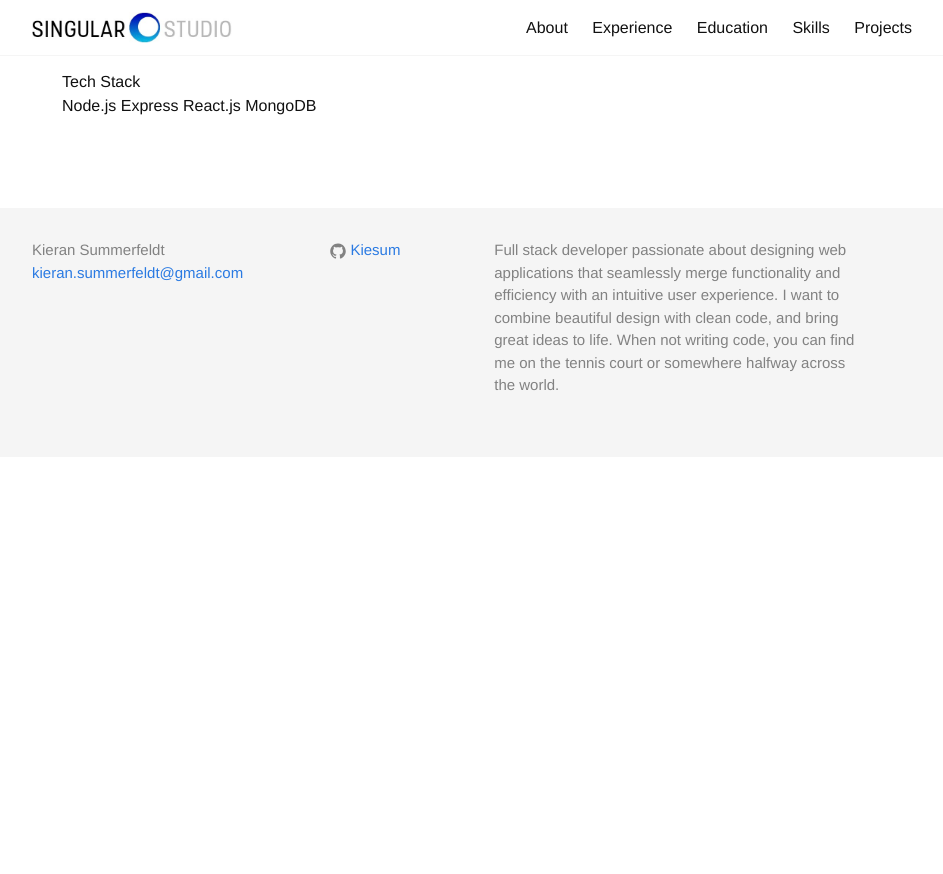
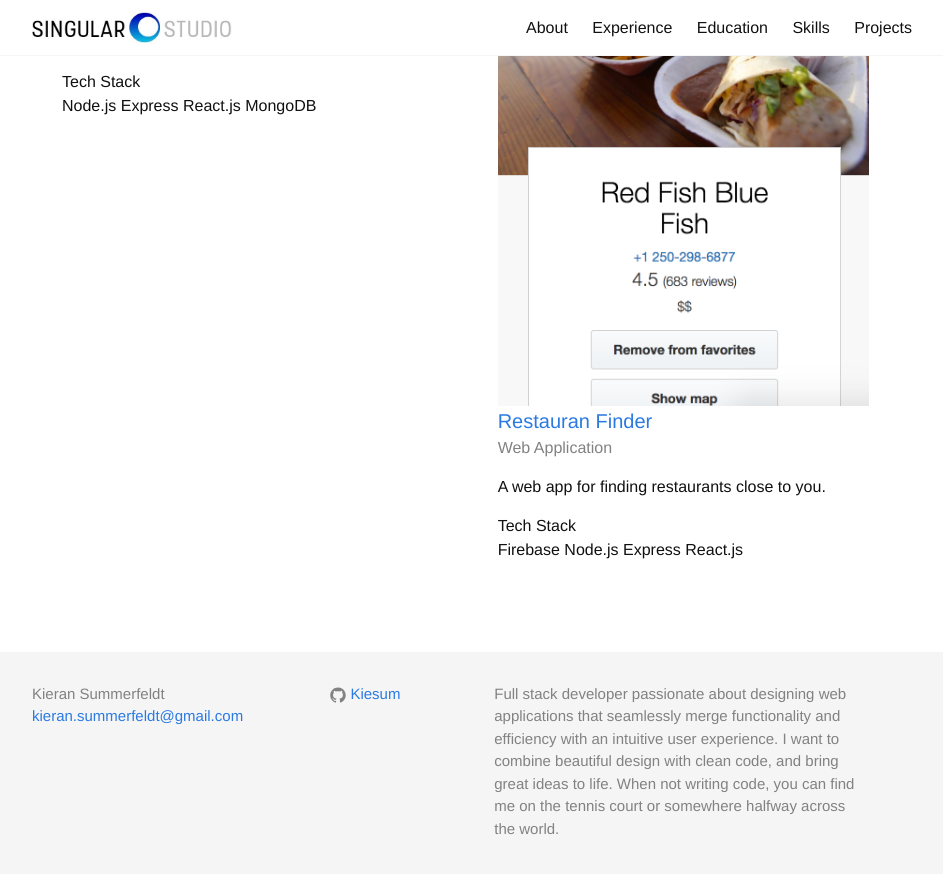
Before and after one commit to Kiesum/kiesum.github.io, a Jekyll site: the page built from index.html, in a window 1280 px wide and 900 px high, scrolled down 4241 px. Shown: the top 874 px of the window, without its empty margins (168-1111 px from the left). Built offline with Jekyll 4.4.1, drawn with Linux system fonts in a browser that asks for light colours; nearby versions of some CDN libraries; before the commit the page ends 4698 px from its top, so only the background shows below that.

Commit message:
updated projects

```diff
--- a/_includes/projects.html
+++ b/_includes/projects.html
@@ -52,5 +52,17 @@
         <li>MongoDB</li>
       </ul>
     </div>
+    <div class="website">
+      <img src="/assets/img/restaurant-finder.jpg">
+      <h3 class="name"><a href="https://github.com/Kiesum/restaurant-finder">Restauran Finder</a></h3>
+      <p class="type">Web Application</p>
+      <p>A web app for finding restaurants close to you.</p>
+      <ul><h4 class="tech-stack">Tech Stack</h4>
+        <li>Firebase</li>
+        <li>Node.js</li>
+        <li>Express</li>
+        <li>React.js</li>
+      </ul>
+    </div>
   </div>
 </div>
```
Also changed, not shown: assets/img/restaurant-finder.jpg (added).
